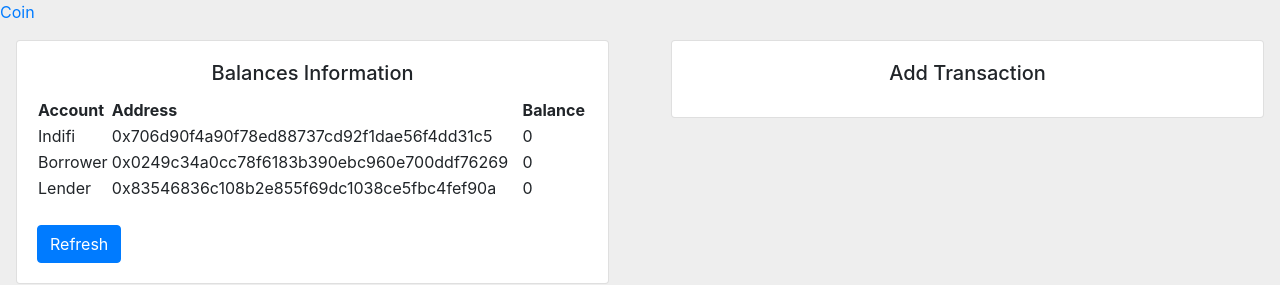
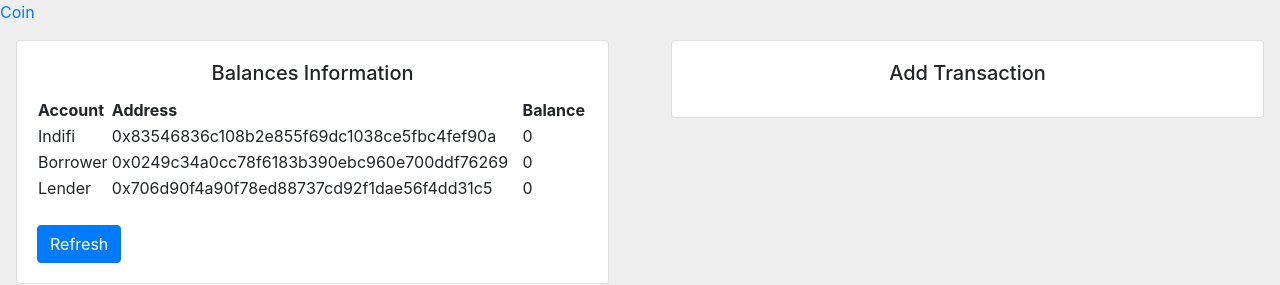
Before and after one commit to aditya-jha/escrow-ethereum, a React app: page /indifi-coin in a window 1280 px wide. Shown: the top 285 px of the page. Built offline with nearby package versions, Linux system fonts and the light colour scheme.

Commit message:
switched lender and indifi account

```diff
--- a/src/containers/IndifiCoin/index.js
+++ b/src/containers/IndifiCoin/index.js
@@ -10,9 +10,9 @@ class IndifiCoin extends React.Component {
         super();
         this.state = {
             accounts: [
-                {name: "Indifi", address: "0x706d90f4a90f78ed88737cd92f1dae56f4dd31c5", balance: 0},
+                {name: "Indifi", address: "0x83546836c108b2e855f69dc1038ce5fbc4fef90a", balance: 0},
                 {name: "Borrower", address: "0x0249c34a0cc78f6183b390ebc960e700ddf76269", balance: 0},
-                {name: "Lender", address: "0x83546836c108b2e855f69dc1038ce5fbc4fef90a", balance: 0}]
+                {name: "Lender", address: "0x706d90f4a90f78ed88737cd92f1dae56f4dd31c5", balance: 0}]
         }
     }
 
```
